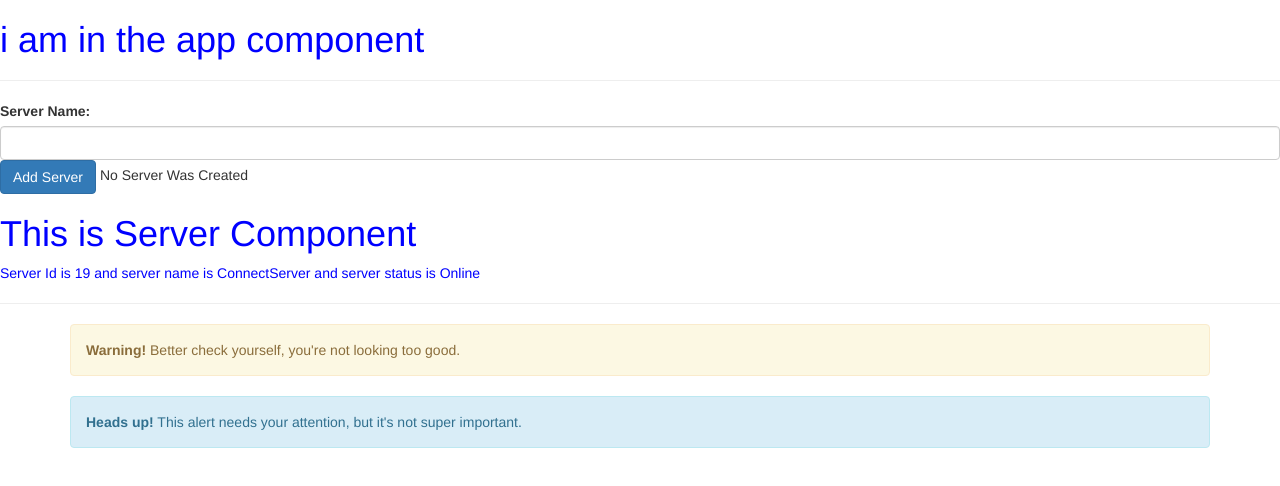
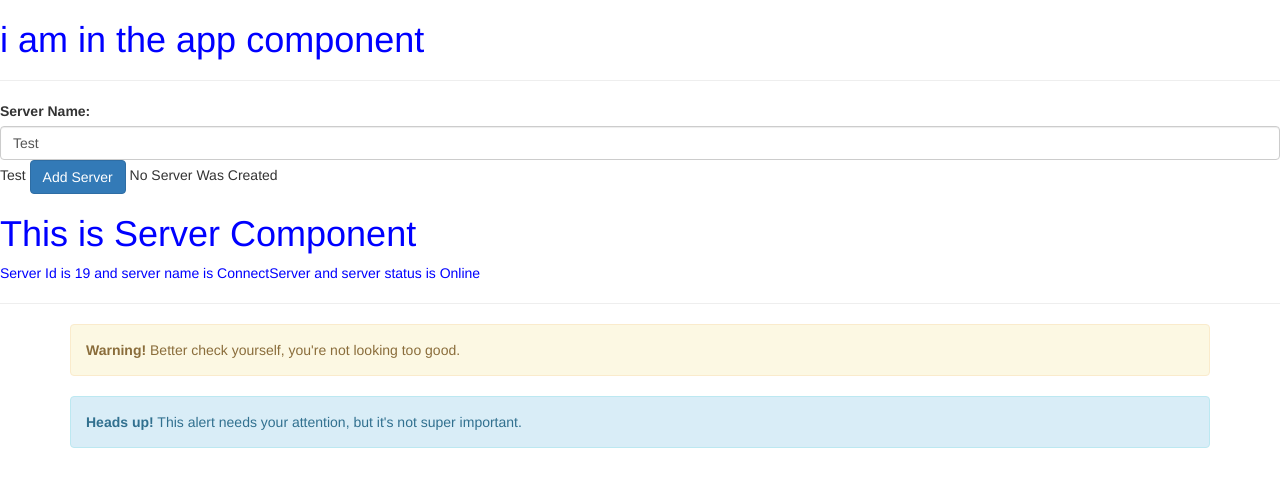
Before and after one commit to uzairqq/Angular-, an Angular app: page / in a window 1280 px wide. Shown: the top 486 px of the page. Built offline with nearby package versions, Linux system fonts and the light colour scheme.

Commit message:
Used Two Way Binding

```diff
--- a/src/app/servers/servers.component.html
+++ b/src/app/servers/servers.component.html
@@ -1,5 +1,6 @@
 <label>Server Name:</label>
-<input type="text" class="form-control" (input)="onUpdateServerName($event)">
+<!--<input type="text" class="form-control" (input)="onUpdateServerName($event)">-->
+<input type="text" class="form-control" [(ngModel)]="serverName">
 {{serverName}}
 <button class="btn btn-primary" (click)="onServerConnect()" [disabled]="!allowNewServer">Add Server</button>
 {{serverCreationStatus}}
--- a/src/app/servers/servers.component.ts
+++ b/src/app/servers/servers.component.ts
@@ -8,7 +8,7 @@ import {Component, OnInit} from '@angular/core';
 export class ServersComponent implements OnInit {
     allowNewServer: boolean = false;
     serverCreationStatus: string = "No Server Was Created";
-    serverName:string='';
+    serverName: string = 'Test';
 
 
     constructor() {
@@ -20,13 +20,13 @@ export class ServersComponent implements OnInit {
     ngOnInit() {
     }
 
-    onServerConnect(){
-        this.serverCreationStatus="server created";
+    onServerConnect() {
+        this.serverCreationStatus = "server created";
     }
 
-    onUpdateServerName(event:Event){
+    onUpdateServerName(event: Event) {
         // console.log(event);
-        this.serverName=(<HTMLInputElement>event.target).value;
+        this.serverName = (<HTMLInputElement>event.target).value;
         console.log(this.serverName);
     }
 
```
